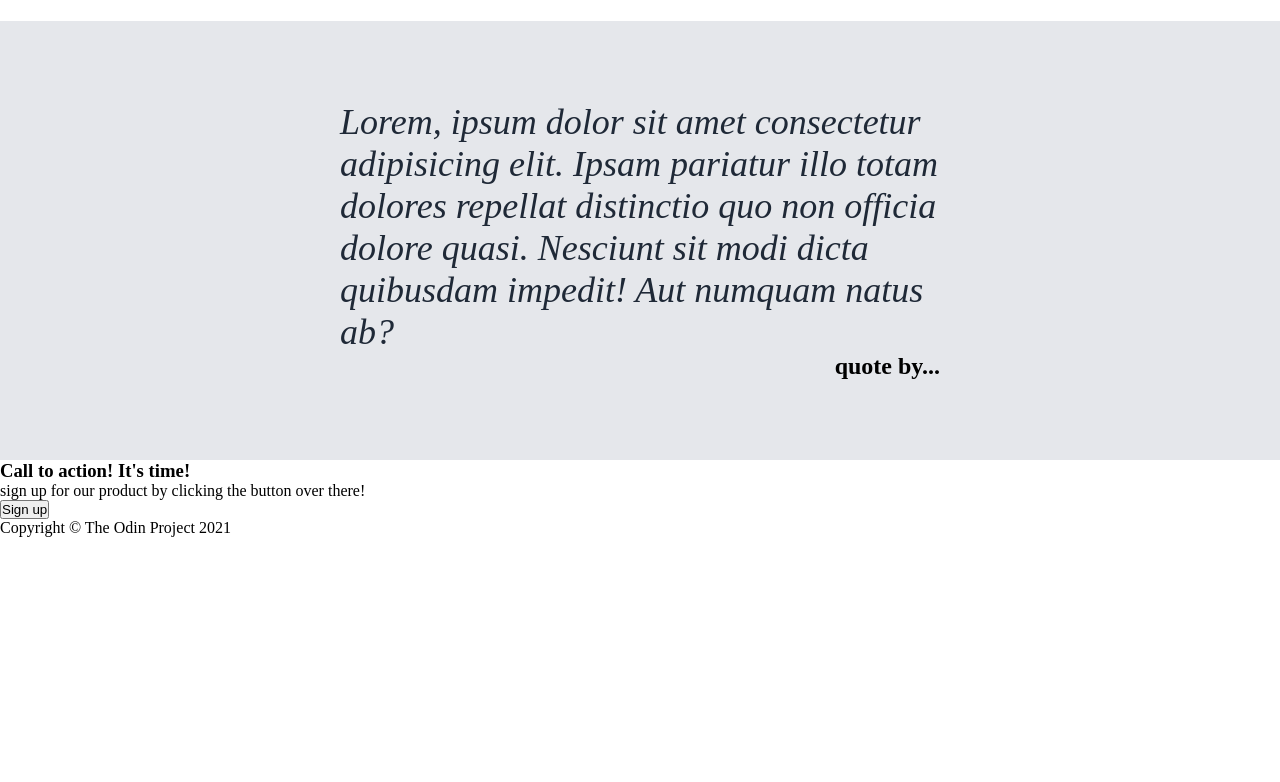
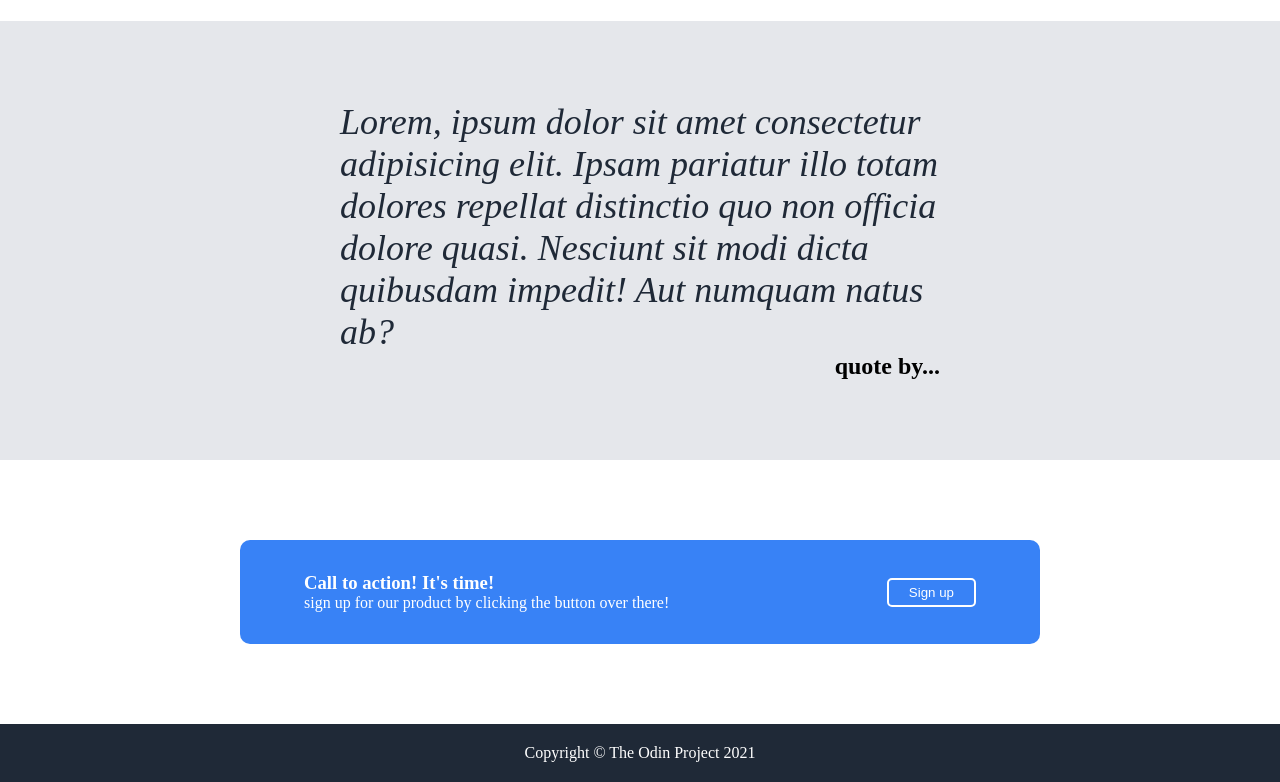
Before and after one commit to peter9918/odin-project, a plain HTML site: page index.html in a window 1280 px wide. Shown: the part 626-1408 px from the top of the page. Before the commit the page ends 1163 px from the top, so only its background shows below. Drawn offline with Linux system fonts and the light colour scheme.

Commit message:
styled section 4 and footer

```diff
--- a/index.html
+++ b/index.html
@@ -62,10 +62,14 @@
     </div>
   </div>
 
-  <div class="s4-container">
-    <h3>Call to action! It's time!</h3>
-    <p>sign up for our product by clicking the button over there!</p>
-    <button class="sign-up">Sign up</button>
+  <div class="s4-main">
+    <div class="s4-container">
+      <div class="s4-left">
+        <h3>Call to action! It's time!</h3>
+        <p>sign up for our product by clicking the button over there!</p>
+      </div>
+      <button class="sign-up">Sign up</button>
+    </div>
   </div>
 
   <footer>
--- a/styles.css
+++ b/styles.css
@@ -63,6 +63,7 @@ nav ul {
     align-items: center;
     justify-content: center;
     flex-shrink: 0;
+    flex-grow: 10;
     max-width: 600px;
     min-width: 400px;
 }
@@ -133,6 +134,7 @@ nav ul {
 .s3-container p {
     font-size: 36px;
     font-style: italic;
+    font-weight: 300;
     color: #1f2937;
 }
 
@@ -140,3 +142,39 @@ nav ul {
     text-align: end;
     font-size: 24px;
 }
+
+.s4-main {
+    display: flex;
+    justify-content: center;
+    align-items: center;
+    padding: 80px 100px;
+}
+
+.s4-container {
+    display: flex;
+    justify-content: space-between;
+    align-items: center;
+    flex-wrap: wrap;
+    background-color: #3882f6;
+    border-radius: 10px;
+    padding: 32px 64px;
+    width: 100vh;
+    color: #fff;
+}
+
+.s4-container .sign-up {
+    background-color: #3882f6;
+    border: #fff solid 2px;
+    padding: 5px 20px;
+    border-radius: 5px;
+    color: #fff;
+}
+
+footer {
+    display: flex;
+    justify-content: center;
+    align-items: center;
+    padding: 20px 0px;
+    background-color: #1f2937;
+    color: #fff;
+}
```
